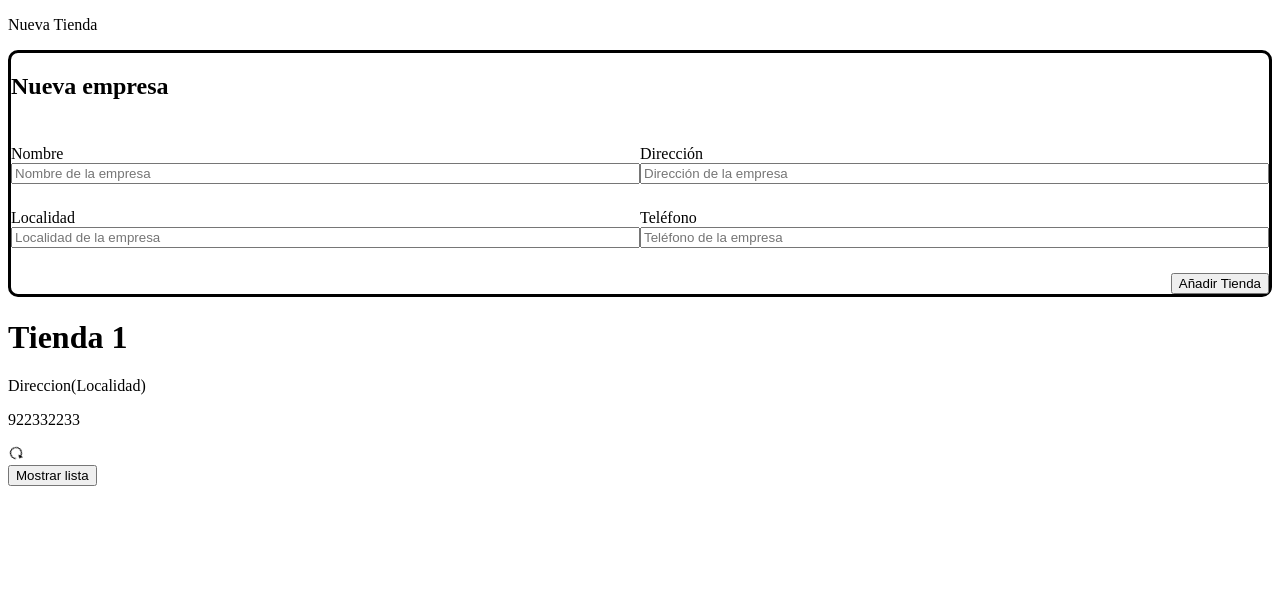
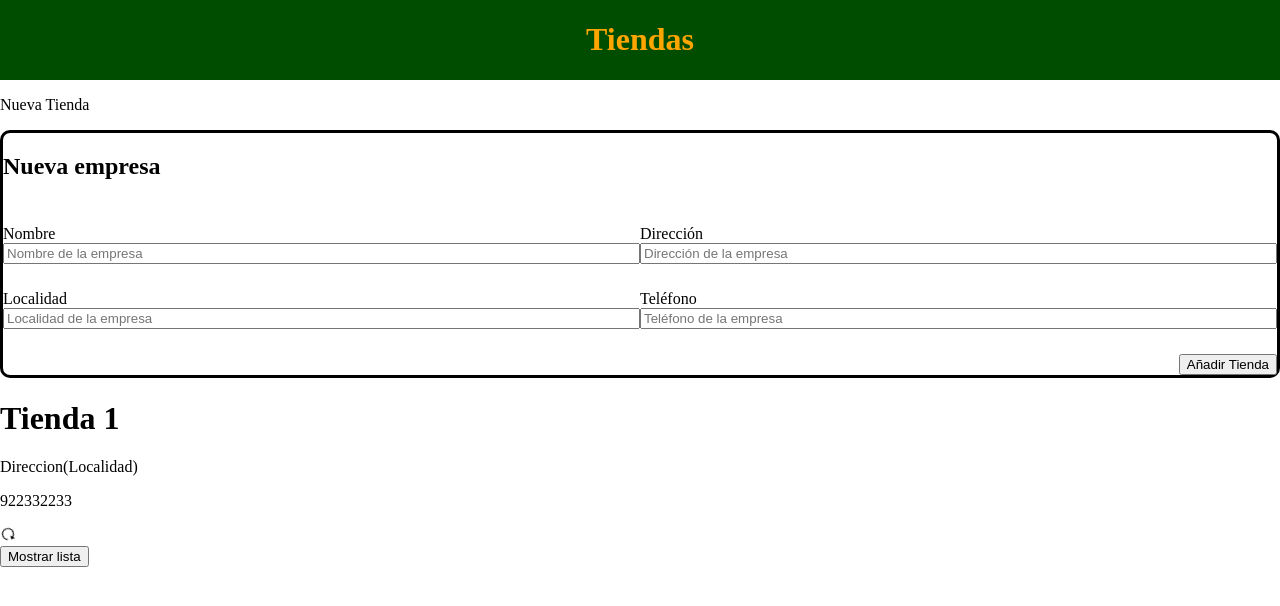
Before and after one commit to cristoay/APITienda, a website: page index.html in a window 1280 px wide. Drawn offline with nearby package versions, Linux system fonts and the light colour scheme.

Commit message:
Modificacion del header con funcion darken

```diff
--- a/css/style.scss
+++ b/css/style.scss
@@ -1,3 +1,6 @@
+$colorTitulo: orange;
+$bgHeader: green;
+$oscuridad:10%;
 @keyframes rotar{
     from{
         -webkit-transform: rotate(0deg);
@@ -17,6 +20,21 @@
   -ms-animation: rotar 1.5s linear infinite;
   -o-animation: rotar 1.5s linear infinite;
   animation: rotar 1.5s linear infinite;
+}
+*{
+    box-sizing: border-box;
+}
+html,body{
+    margin: 0px;
+    height: 100%;
+}
+header{
+    display: flex;
+    justify-content: center;
+    background-color: darken($bgHeader,$oscuridad);
+    h1{
+        color: $colorTitulo;
+    }
 }
 #formulario{
     border-radius: 10px;
--- a/index.html
+++ b/index.html
@@ -11,6 +11,9 @@
 </head>
 
 <body>
+    <header>
+        <h1>Tiendas</h1>
+    </header>
     <p id="mostrarForm">Nueva Tienda</p>
     <div id="formulario">
         <h2>Nueva empresa</h2>
```
Also changed, not shown: css/style.css.
